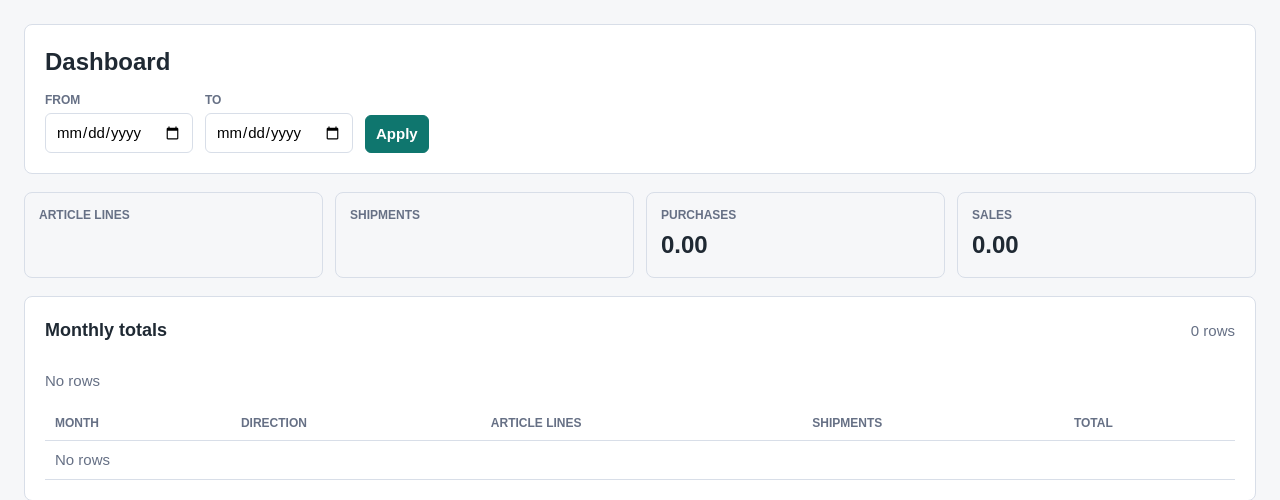
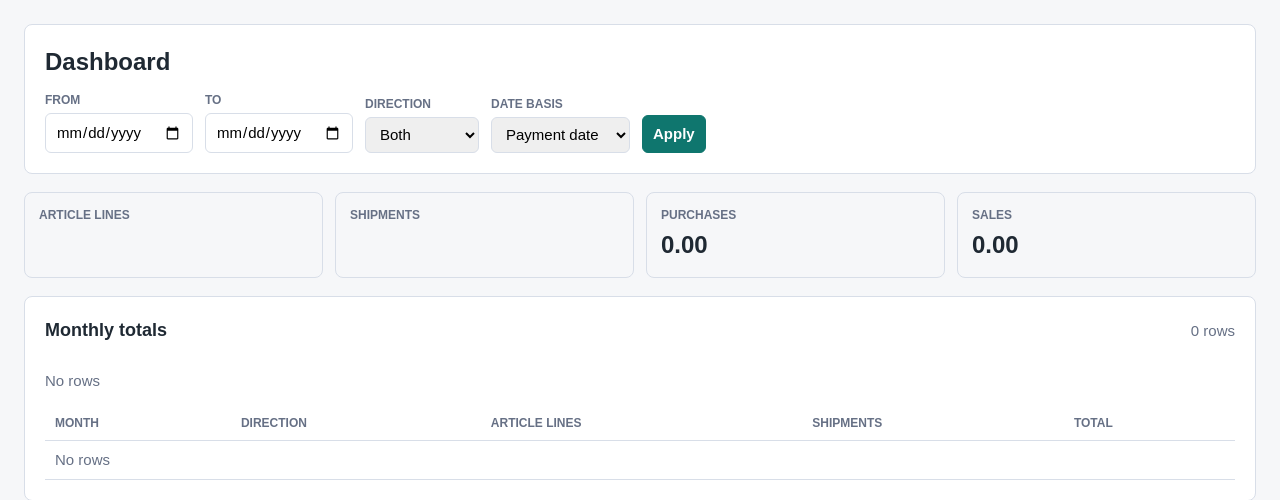
Before and after one commit to Scarrty/cmhistory, a FastAPI app: template src/cm_dashboard/web/templates/dashboard.html in a window 1280 px wide. Shown: the part 56-556 px from the top of the page. Run offline with FastAPI, Linux system fonts and the light colour scheme; the template is opened without the code that fills it, so the values that code supplies are empty.

Commit message:
Require an explicit reporting date basis

```diff
--- a/src/cm_dashboard/web/app.py
+++ b/src/cm_dashboard/web/app.py
@@ -6,6 +6,7 @@ from __future__ import annotations
 import csv
 import io
 import typing
+from datetime import date
 from pathlib import Path
 
 
@@ -32,6 +33,7 @@ from fastapi.templating import Jinja2Templates
 from cm_dashboard.config import load_settings
 from cm_dashboard.db import create_database
 from cm_dashboard.reporting.queries import (
+    DEFAULT_DATE_BASIS,
     AmbiguousShipmentError,
     ReportingFilters,
     fetch_article_lines,
@@ -47,6 +49,7 @@ from cm_dashboard.reporting.queries import (
 WEB_DIR = Path(__file__).resolve().parent
 PERIOD_REPORT_FIELDS = (
     "section",
+    "date_basis",
     "month",
     "direction",
     "article_line_count",
@@ -194,7 +197,19 @@ def create_app(database_path: str | Path | None = None) -> FastAPI:
         )
 
     @app.get("/shipments/{order_id}", response_class=HTMLResponse)
-    def shipment_detail(request: Request, order_id: str, direction: str | None = None):
+    def shipment_detail(
+        request: Request,
+        order_id: str,
+        direction: str | None = None,
+        date_basis: str = DEFAULT_DATE_BASIS,
+    ):
+        direction = _validated_choice("direction", direction, {"PURCHASED", "SOLD"})
+        date_basis = _validated_choice(
+            "date_basis",
+            date_basis,
+            {"PURCHASEDATE", "PAYMENTDATE"},
+            default=DEFAULT_DATE_BASIS,
+        )
         connection = create_database(app.state.database_path)
         try:
             shipment = fetch_shipment_detail(connection, order_id, direction=direction)
@@ -203,7 +218,11 @@ def create_app(database_path: str | Path | None = None) -> FastAPI:
         if shipment is None:
             raise HTTPException(status_code=404, detail="Shipment not found")
         events = fetch_shipment_events(connection, shipment["shipment_id"])
-        articles = fetch_shipment_articles(connection, shipment["shipment_id"])
+        articles = fetch_shipment_articles(
+            connection,
+            shipment["shipment_id"],
+            date_basis=date_basis,
+        )
         return templates.TemplateResponse(
             request,
             "shipment_detail.html",
@@ -213,6 +232,7 @@ def create_app(database_path: str | Path | None = None) -> FastAPI:
                 "shipment": shipment,
                 "events": events,
                 "articles": articles,
+                "date_basis": date_basis,
             },
         )
 
@@ -223,13 +243,24 @@ app = create_app()
 
 
 def _filters_from_request(request: Request) -> ReportingFilters:
-    start_date = request.query_params.get("start_date") or None
-    end_date = request.query_params.get("end_date") or None
+    start_date = _validated_date("start_date", request.query_params.get("start_date"))
+    end_date = _validated_date("end_date", request.query_params.get("end_date"))
+    if start_date and end_date and end_date < start_date:
+        raise HTTPException(status_code=422, detail="end_date must not be before start_date")
     return ReportingFilters(
-        start_date=start_date,
-        end_date=end_date,
-        direction=request.query_params.get("direction") or None,
-        date_basis=request.query_params.get("date_basis") or None,
+        start_date=start_date.isoformat() if start_date else None,
+        end_date=end_date.isoformat() if end_date else None,
+        direction=_validated_choice(
+            "direction",
+            request.query_params.get("direction"),
+            {"PURCHASED", "SOLD"},
+        ),
+        date_basis=_validated_choice(
+            "date_basis",
+            request.query_params.get("date_basis"),
+            {"PURCHASEDATE", "PAYMENTDATE"},
+            default=DEFAULT_DATE_BASIS,
+        ),
         order_id=request.query_params.get("order_id") or None,
         product_id=request.query_params.get("product_id") or None,
         product_text=request.query_params.get("product_text") or None,
@@ -238,6 +269,29 @@ def _filters_from_request(request: Request) -> ReportingFilters:
         username=request.query_params.get("username") or None,
         country=request.query_params.get("country") or None,
     )
+
+
+def _validated_date(name: str, value: str | None) -> date | None:
+    if not value:
+        return None
+    try:
+        return date.fromisoformat(value)
+    except ValueError as exc:
+        raise HTTPException(status_code=422, detail=f"{name} must be an ISO date") from exc
+
+
+def _validated_choice(
+    name: str,
+    value: str | None,
+    allowed: set[str],
+    *,
+    default: str | None = None,
+) -> str | None:
+    normalized = value or default
+    if normalized is not None and normalized not in allowed:
+        choices = ", ".join(sorted(allowed))
+        raise HTTPException(status_code=422, detail=f"{name} must be one of: {choices}")
+    return normalized
 
 
 def _mask_text(value) -> str:
--- a/src/cm_dashboard/web/static/app.css
+++ b/src/cm_dashboard/web/static/app.css
@@ -94,6 +94,7 @@ a {
 }
 
 input,
+select,
 button {
   border: 1px solid var(--line);
   border-radius: 6px;
@@ -144,7 +145,7 @@ button {
   align-items: center;
   display: grid;
   gap: 10px;
-  grid-template-columns: 90px minmax(140px, 1fr) 110px;
+  grid-template-columns: 190px minmax(140px, 1fr) 110px;
 }
 
 .chart-track {
@@ -158,6 +159,10 @@ button {
   background: var(--accent);
   height: 100%;
   width: 0;
+}
+
+.chart-bar.sold {
+  background: #2563eb;
 }
 
 .stack {
@@ -264,6 +269,6 @@ h2 {
   }
 
   .chart-row {
-    grid-template-columns: 72px minmax(90px, 1fr) 80px;
+    grid-template-columns: 145px minmax(90px, 1fr) 80px;
   }
 }
--- a/src/cm_dashboard/web/templates/dashboard.html
+++ b/src/cm_dashboard/web/templates/dashboard.html
@@ -14,6 +14,21 @@
       <div class="field">
         <label for="end_date">To</label>
         <input id="end_date" name="end_date" type="date" value="{{ filters.end_date or '' }}">
+      </div>
+      <div class="field">
+        <label for="direction">Direction</label>
+        <select id="direction" name="direction">
+          <option value="" {% if not filters.direction %}selected{% endif %}>Both</option>
+          <option value="PURCHASED" {% if filters.direction == 'PURCHASED' %}selected{% endif %}>Purchased</option>
+          <option value="SOLD" {% if filters.direction == 'SOLD' %}selected{% endif %}>Sold</option>
+        </select>
+      </div>
+      <div class="field">
+        <label for="date_basis">Date basis</label>
+        <select id="date_basis" name="date_basis">
+          <option value="PAYMENTDATE" {% if filters.date_basis == 'PAYMENTDATE' %}selected{% endif %}>Payment date</option>
+          <option value="PURCHASEDATE" {% if filters.date_basis == 'PURCHASEDATE' %}selected{% endif %}>Purchase date</option>
+        </select>
       </div>
       <button type="submit">Apply</button>
     </form>
@@ -46,10 +61,10 @@
     <div class="chart" role="img" aria-label="Monthly purchase and sales totals">
       {% for row in monthly %}
       <div class="chart-row">
-        <span>{{ row.month }}</span>
+        <span>{{ row.month }} · {{ row.direction }}</span>
         <div class="chart-track">
           <div
-            class="chart-bar"
+            class="chart-bar {{ row.direction|lower }}"
             data-chart-bar
             data-value="{{ row.total }}"
             data-max="{{ max_monthly_total }}"
--- a/src/cm_dashboard/web/templates/product_detail.html
+++ b/src/cm_dashboard/web/templates/product_detail.html
@@ -63,7 +63,7 @@
           {% for article in articles %}
           <tr>
             <td>{{ article.event_datetime }}</td>
-            <td><a href="/shipments/{{ article.order_id }}?direction={{ article.direction }}">{{ article.order_id }}</a></td>
+            <td><a href="/shipments/{{ article.order_id }}?direction={{ article.direction }}&amp;date_basis={{ article.date_basis }}">{{ article.order_id }}</a></td>
             <td>{{ article.direction }}</td>
             <td>{{ article.article_name_snapshot }}</td>
             <td>{{ article.localized_product_name or "" }}</td>
--- a/src/cm_dashboard/web/templates/shipment_detail.html
+++ b/src/cm_dashboard/web/templates/shipment_detail.html
@@ -5,7 +5,7 @@
   <section class="panel">
     <div class="section-header">
       <h1>Shipment {{ shipment.order_id }}</h1>
-      <span class="muted">{{ shipment.direction }}</span>
+      <span class="muted">{{ shipment.direction }} · {{ date_basis }}</span>
     </div>
     <div class="kpi-grid">
       <div class="kpi">
```
Also changed, not shown: src/cm_dashboard/reporting/queries.py (+9 -3 lines), src/cm_dashboard/web/templates/articles.html (+10 -3 lines), src/cm_dashboard/web/templates/shipments.html (+10 -3 lines), tests/test_articles_page.py (+2 -1 lines), tests/test_dashboard_page.py (+1 -0 lines), tests/test_period_report_export.py (+3 -0 lines), tests/test_product_detail_page.py (+4 -1 lines), tests/test_reporting_queries.py (+25 -2 lines), tests/test_web_app.py (+9 -0 lines).
